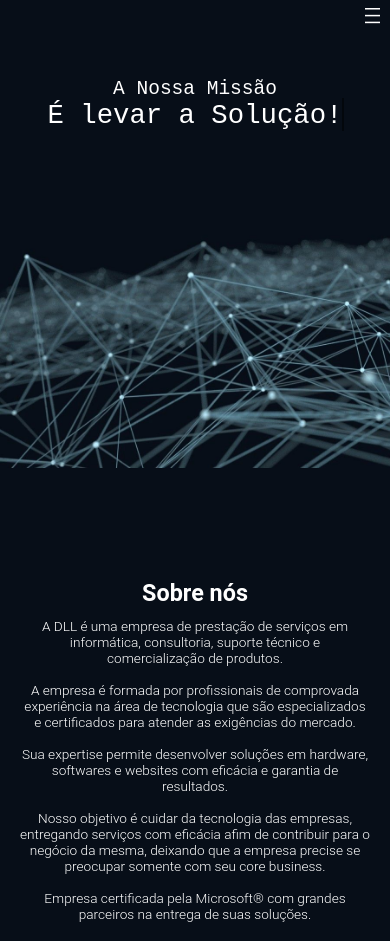
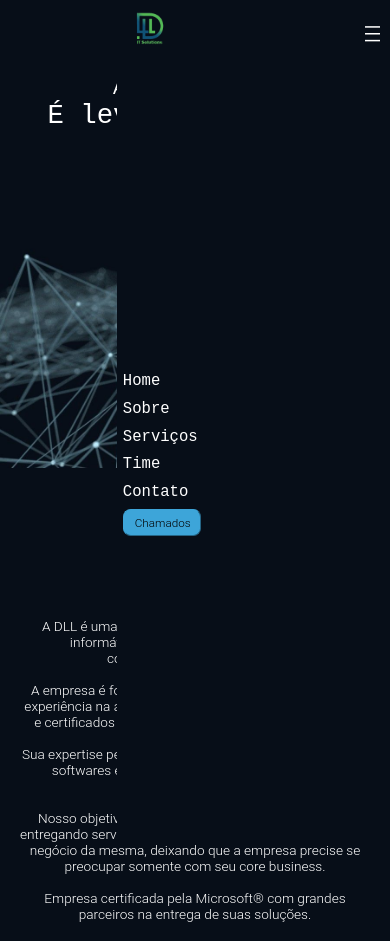
Before and after one commit to Yuikyu/DLL-Solutions, a plain HTML site: page index.html in a window 390 px wide. Shown: the top 941 px of the page. Drawn offline with Linux system fonts and the light colour scheme.

Commit message:
chegando la

```diff
--- a/css/DLL.css
+++ b/css/DLL.css
@@ -755,43 +755,48 @@ p{
 		right: 0;
 		background: #070E18;
 		height: 100%;
-		width: 0%;
+		width: 70%;
 		display: flex;
+		flex-direction: column;
 		z-index: 4;
 	}
 
 
 	.navi-button{
-
+		position: fixed;
 		float:right;
 		padding-right: 10px;
 		height: 8%;
 		width: 8%;
+		right:0%;
 		background-color: transparent;
 		border-style: none;
+		z-index: 5;
+
+
+	}
+
+	.navi-button:active{
+
 
 
 	}
 
 	.navi{
-		width: 100%;
-		height: 12vmin;
+		width: fit-content;
+		height: fit-content;
 		position: relative;
 		display: block;
-		width: fit-content;
-		margin-right: 1vmin;
-		margin-top:auto;
-		margin-bottom:auto;
-		float:right;
+		margin-left: 0.5vmin;
 	}
 
 	.navi ul{
 		position: relative;
 		display: flex;
 		flex-direction: column;
-		list-style: none;
 		margin: 0;
 		padding: 0;
+		list-style: decimal;
 	}
 
 
@@ -1264,7 +1269,7 @@ p{
 		font-size: 4vmin;
 	}
 	.h4{
-		font-size: 3vmin;
+		font-size: 4vmin;
 	}
 	.h5{
 		font-size: 2vmin;
```
